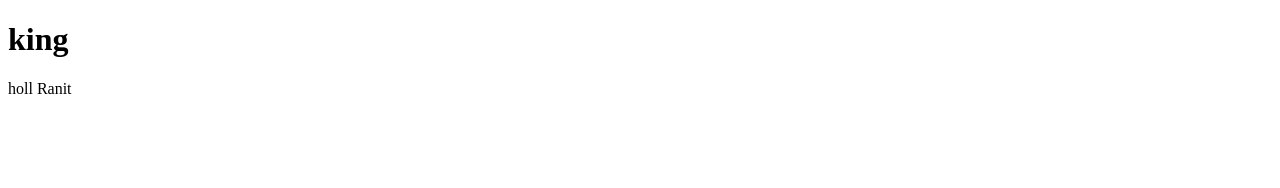
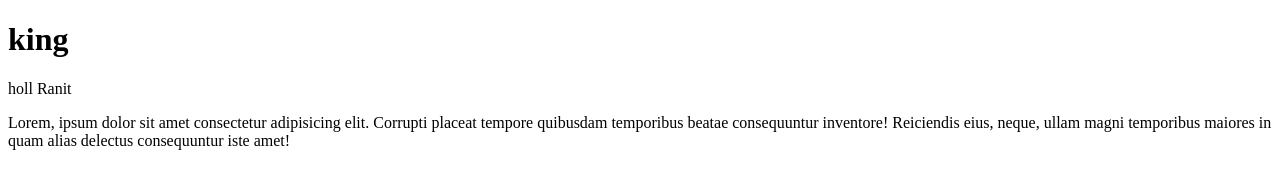
Before and after one commit to voeunking/Project-2member, a plain HTML site: page index.html in a window 1280 px wide. Drawn offline with Linux system fonts and the light colour scheme.

Commit message:
add span

```diff
--- a/index.html
+++ b/index.html
@@ -8,5 +8,6 @@
 <body>
     <h1>king</h1>
     <p>holl Ranit</p>
+    <span>Lorem, ipsum dolor sit amet consectetur adipisicing elit. Corrupti placeat tempore quibusdam temporibus beatae consequuntur inventore! Reiciendis eius, neque, ullam magni temporibus maiores in quam alias delectus consequuntur iste amet!</span>
 </body>
 </html>
```
